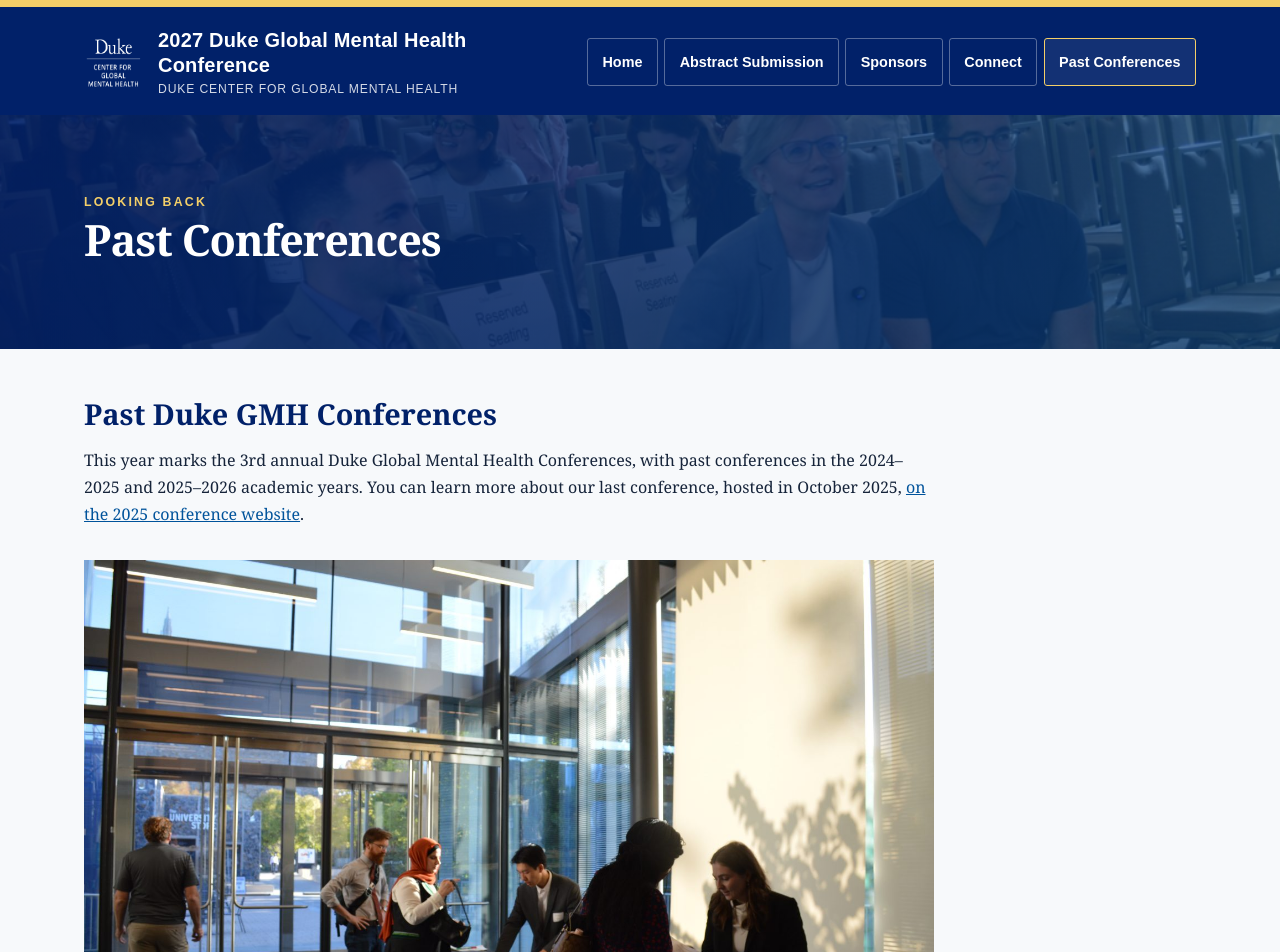
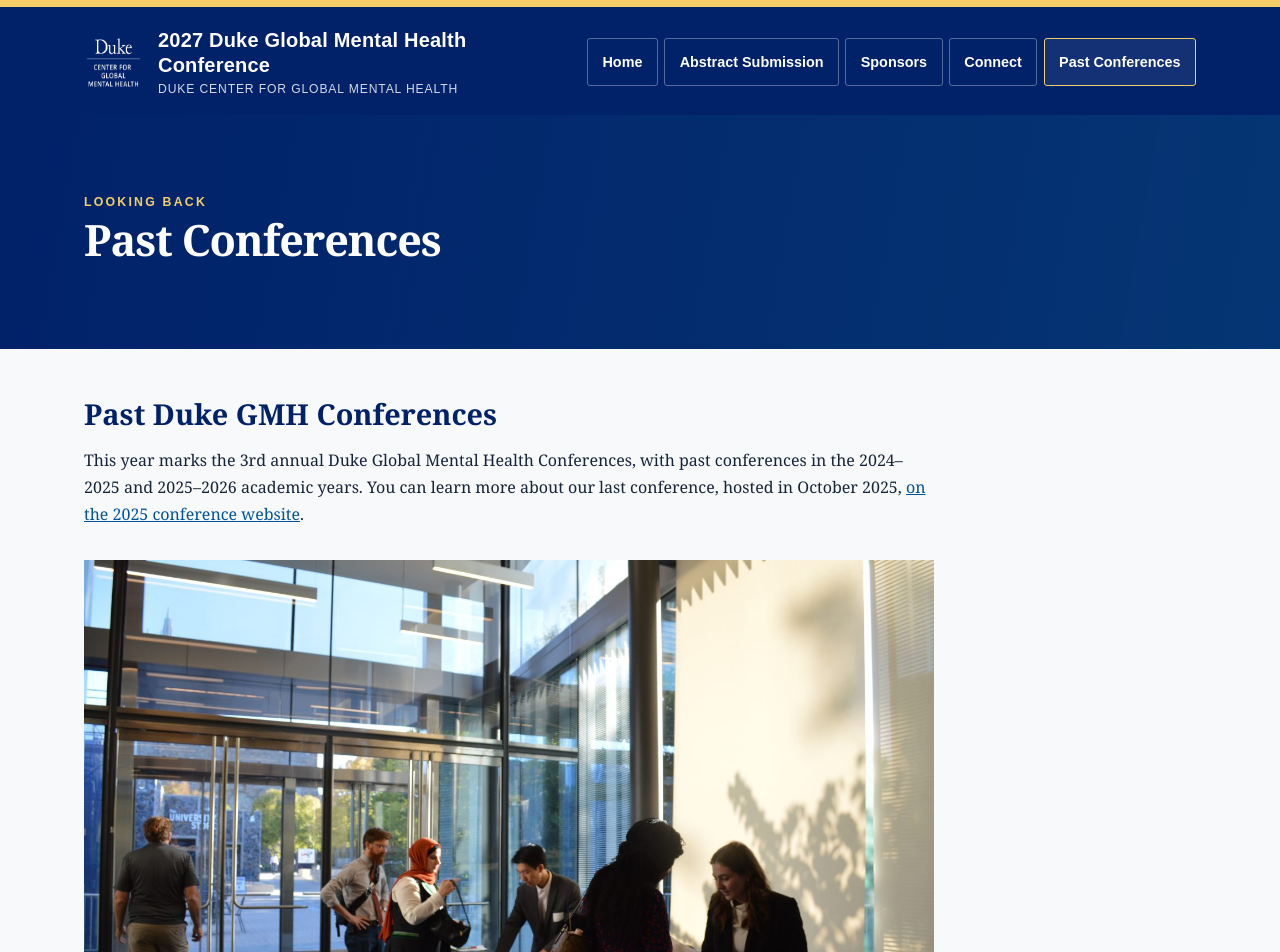
Before and after one commit to Duke-CGMH/dukegmhconference2027, a Jekyll site: the page built from past-conferences.html, in a window 1280 px wide. Shown: the top 952 px of the page. Built offline with Jekyll 4.4.1, drawn with Linux system fonts in a browser that asks for light colours.

Commit message:
Update _data/cms/past_conferences.json (via Pages CMS)

```diff
--- a/_data/cms/past_conferences.json
+++ b/_data/cms/past_conferences.json
@@ -1,7 +1,6 @@
 {
   "eyebrow": "Looking back",
   "title": "Past Conferences",
-  "title_background": "assets/images/screenshot-2026-11-05-181538.png",
   "cgmh_image": "assets/images/conferenceregistration2025-2.jpg",
   "cgmh_image_alt": "Duke Center for Global Mental Health",
   "body": "<h2>Past Duke GMH Conferences</h2><p>This year marks the 3rd annual Duke Global Mental Health Conferences, with past conferences in the 2024–2025 and 2025–2026 academic years. You can learn more about our last conference, hosted in October 2025, <a href=\"https://sites.duke.edu/dukegmhconf2025/\">on the 2025 conference website</a>.</p>",
```
